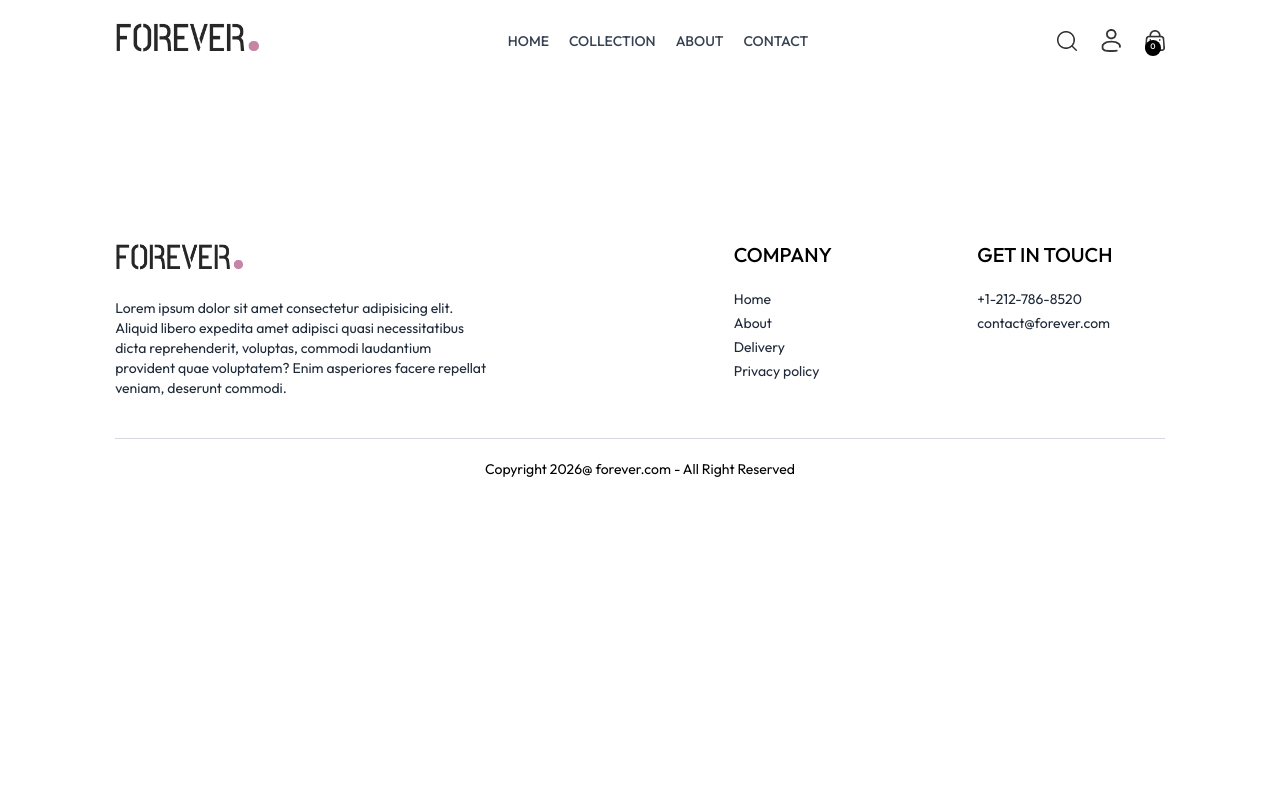
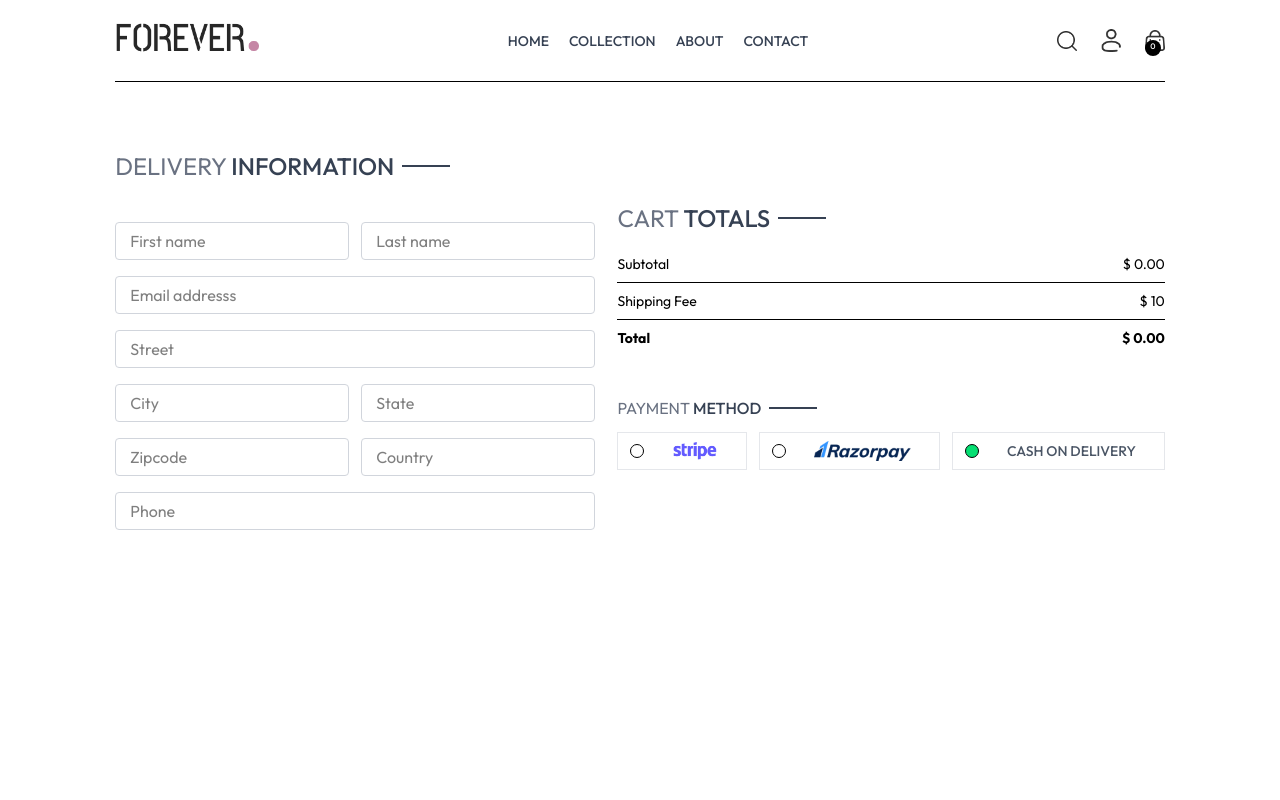
Before and after one commit to Yashwantsahu9907/Ecommerce-website, a React (Vite) app in the folder frontend/: page /place-order in a window 1280 px wide. Shown: the top 800 px of the page. Built offline with nearby package versions, Linux system fonts and the light colour scheme.

Commit message:
Payment method

```diff
--- a/frontend/src/context/ShopContext.jsx
+++ b/frontend/src/context/ShopContext.jsx
@@ -1,6 +1,7 @@
 import { createContext, useEffect, useState, } from "react";
 import { products } from "../assets/assets";
 import { toast } from "react-toastify";
+import { useNavigate } from "react-router-dom";
 
 
  export const ShopContext = createContext();
@@ -12,6 +13,7 @@
     const [search, setSearch] = useState('');
     const [showSearch, setShowSearch] = useState(false);
     const [cartItems, setCartItems] = useState({});
+    const navigate = useNavigate();
 
 
 
@@ -92,7 +94,7 @@
         search, setSearch, showSearch, setShowSearch,
         cartItems, addToCart,
         getCartCount, updateQuantity,
-        getCartAmount
+        getCartAmount, navigate
     }
     return (
         <ShopContext.Provider value={value}>
--- a/frontend/src/pages/Cart.jsx
+++ b/frontend/src/pages/Cart.jsx
@@ -7,7 +7,7 @@
 
 const Cart = () => {
 
-  const { products, currency, cartItems, updateQuantity } = useContext(ShopContext);
+  const { products, currency, cartItems, updateQuantity, navigate } = useContext(ShopContext);
 
   const [cartData, setCartData] = useState([]);
 
@@ -70,6 +70,10 @@
         <div className='w-full sm:w-[450px]'>
 
           <CartTotal />
+          <div className='w-full text-end'>
+            <button onClick={()=>navigate('/place-order')} className='bg-black text-white text-sm my-8 px-8 py-3 '>PROCEED TO CHECKOUT</button>
+
+          </div>
         </div>
 
       </div>
--- a/frontend/src/pages/PlaceOrder.jsx
+++ b/frontend/src/pages/PlaceOrder.jsx
@@ -1,9 +1,72 @@
-import React from 'react'
+import React, { useState } from 'react'
+import Title from '../components/Title'
+import CartTotal from '../components/CartTotal'
+import { assets } from '../assets/assets'
 
 const PlaceOrder = () => {
+
+const [method, setMethod] = useState('cod');
+
+
   return (
-    <div>
+    <div className='flex flex-col sm:flex-row justify-between gap-4 pt-5 sm:pt-14 min-h-[80vh] border-t'>
 
+      {/*--------Left side--------*/}
+      <div className='flex flex-col gap-4 w-full sm:max-w-[480px]'>
+
+        <div className='text-xl sm:text-2xl my-3'>
+          <Title text1={'DELIVERY'} text2={'INFORMATION'} />
+        </div>
+
+        <div className='flex gap-3'>
+          <input className='border border-gray-300 rounded py-1.5 px-3.5 w-full ' type="text" placeholder='First name' />
+          <input className='border border-gray-300 rounded py-1.5 px-3.5 w-full ' type="text" placeholder='Last name' />
+        </div>
+        <input className='border border-gray-300 rounded py-1.5 px-3.5 w-full ' type="Email" placeholder='Email addresss' />
+        <input className='border border-gray-300 rounded py-1.5 px-3.5 w-full ' type="text" placeholder='Street' />
+
+        <div className='flex gap-3'>
+          <input className='border border-gray-300 rounded py-1.5 px-3.5 w-full ' type="text" placeholder='City' />
+          <input className='border border-gray-300 rounded py-1.5 px-3.5 w-full ' type="text" placeholder='State' />
+        </div>
+        <div className='flex gap-3'>
+          <input className='border border-gray-300 rounded py-1.5 px-3.5 w-full ' type="number" placeholder='Zipcode' />
+          <input className='border border-gray-300 rounded py-1.5 px-3.5 w-full ' type="text" placeholder='Country' />
+        </div>
+        <input className='border border-gray-300 rounded py-1.5 px-3.5 w-full ' type="number" placeholder='Phone' />
+      </div>
+
+
+      {/*--------Right side-----------*/}
+      <div className='mt-8'>
+
+        <div className='mt-8 min-w-[340px]'>
+          <CartTotal />
+        </div>
+        <div className='mt-12'>
+          <Title text1={'PAYMENT'} text2={'METHOD'} />
+
+          {/*----------------PAYMENT METHOD---------------*/}
+          <div className='flex gap-3 flex-col lg:flex-row'>
+            <div onClick={()=>setMethod('stripe')} className='flex items-center gap-3 border border-gray-200 p-2 px-3 cursor-pointer'>
+              <p
+  className={`min-w-[14px] h-[14px] border rounded-full ${method === 'stripe' ? 'bg-green-400' : ''}`}></p>
+              <img className='h-5 mx-4' src={assets.stripe_logo} alt="" />
+            </div>
+
+            <div onClick={()=>setMethod('razorpay')} className='flex items-center gap-3 border border-gray-200 p-2 px-3 cursor-pointer'>
+              <p
+  className={`min-w-[14px] h-[14px] border rounded-full ${method === 'razorpay' ? 'bg-green-400' : ''}`}></p>
+              <img className='h-5 mx-4' src={assets.razorpay_logo} alt="" />
+            </div>
+            <div onClick={()=>setMethod('cod')}className='flex items-center gap-3 border border-gray-200 p-2 px-3 cursor-pointer'>
+              <p className={`min-w-[14px] h-[14px] border rounded-full ${method === 'cod' ? 'bg-green-400' : ''}`}></p>
+              <p className='text-gray-600 text-sm font-medium mx-4'>CASH ON DELIVERY</p>
+            </div>
+          </div>
+
+        </div>
+      </div>
     </div>
   )
 }
```
